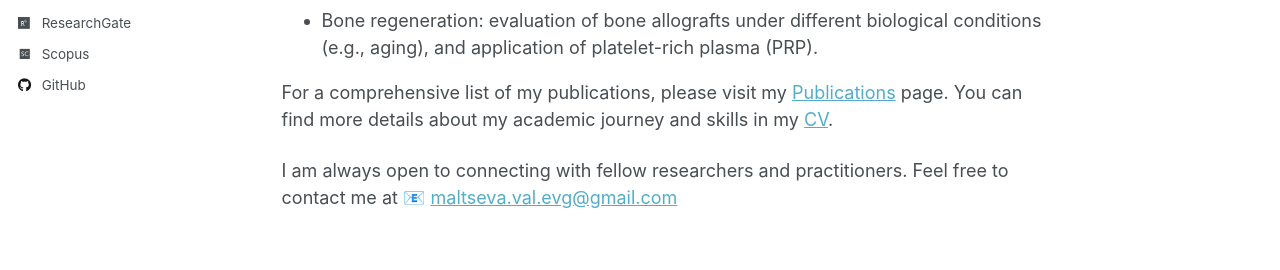
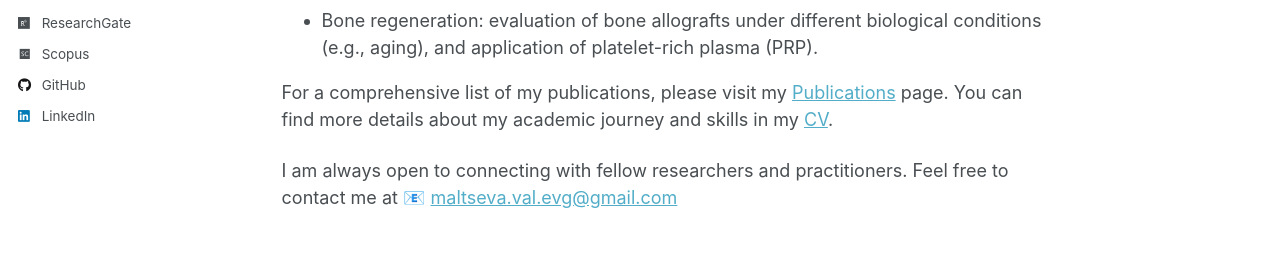
Before and after one commit to valentynamaltseva/valentynamaltseva.github.io, a Jekyll site: the page built from _pages/about.md, in a window 1280 px wide. Shown: the part 605-875 px from the top of the page. Built offline with Jekyll 4.4.1, drawn with Linux system fonts in a browser that asks for light colours; some web fonts are replaced.

Commit message:
Update _config.yml

```diff
--- a/_config.yml
+++ b/_config.yml
@@ -60,7 +60,7 @@ author:
   keybase          : # Username
   instagram        : # Username
   lastfm           : # Username
-  linkedin         : # valentyna-maltseva
+  linkedin         : 'valentyna-maltseva'
   mastodon         : # URL
   medium           : # URL
   pinterest        : # Username
```
